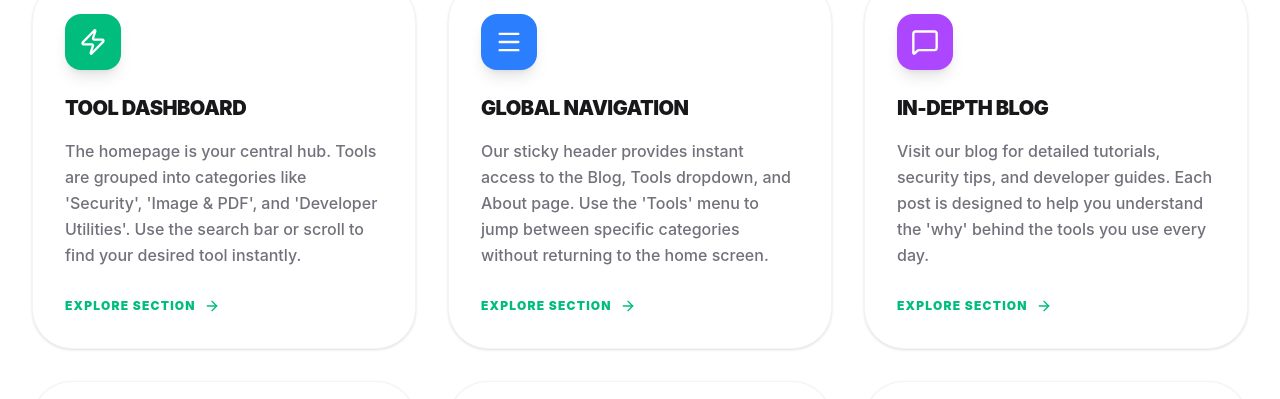
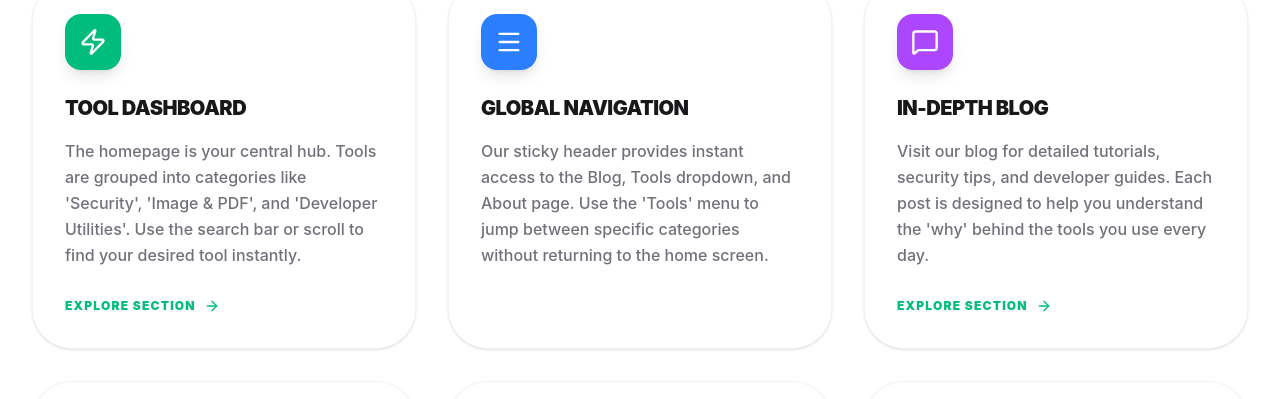
Before and after one commit to m-izero/Quick-Tools, a React (Vite) app: page / in a window 1280 px wide. Shown: the part 2043-2442 px from the top of the page. Built offline with nearby package versions, Linux system fonts and the light colour scheme; no server answers; the database is empty.

Commit message:
feat(home): Conditionally render links in feature cards
Adds a `showLink` property to feature card data. This allows controlling whether a link is displayed for specific feature cards. The "Global Navigation" card now hides its link to prevent confusion, as it's primarily informational.

```diff
--- a/src/pages/Home.tsx
+++ b/src/pages/Home.tsx
@@ -280,7 +280,8 @@ export function Home() {
               desc: "Our sticky header provides instant access to the Blog, Tools dropdown, and About page. Use the 'Tools' menu to jump between specific categories without returning to the home screen.",
               icon: Menu,
               color: "bg-blue-500",
-              link: "#footer"
+              link: "#footer",
+              showLink: false
             },
             {
               title: "In-Depth Blog",
@@ -328,12 +329,14 @@ export function Home() {
               <p className="text-zinc-500 dark:text-zinc-400 font-medium leading-relaxed mb-6">
                 {step.desc}
               </p>
+              {step.showLink !== false && (
                 <Link
                   to={step.link}
                   className="inline-flex items-center gap-2 text-xs font-black text-emerald-500 uppercase tracking-widest group-hover:gap-3 transition-all"
                 >
                   Explore Section <ArrowRight className="h-4 w-4" />
                 </Link>
+              )}
             </motion.div>
           ))}
         </div>
```
Lines whose indentation alone changed are shown as unchanged.
